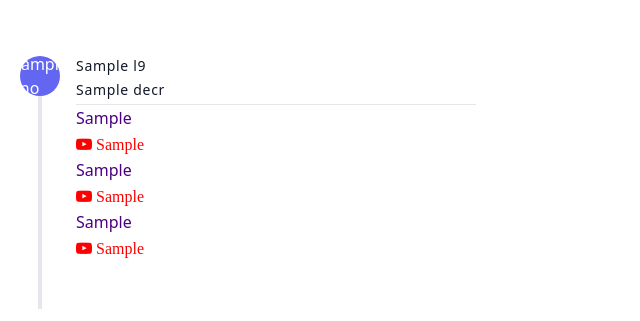
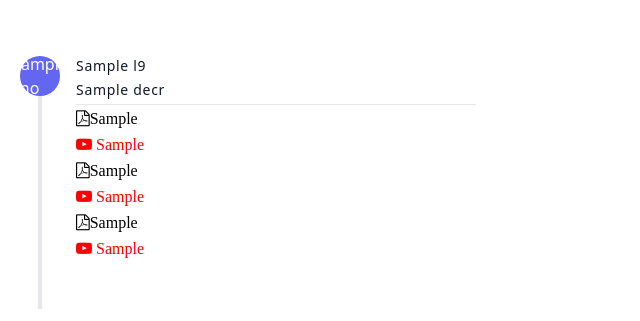
Before and after one commit to AxayPatoliya/Online-school, a Python web app: template templates/list_9.html in a window 1280 px wide. Shown: the part 144-465 px from the top of the page, without its empty margins (0-640 px from the left). Run offline with Jinja, Linux system fonts and the light colour scheme; the template is opened without the code that fills it: most values are stand-ins (such as "Sample title", 1, 10 or a date in 2020).

Commit message:
make it better

```diff
--- a/templates/list_9.html
+++ b/templates/list_9.html
@@ -26,7 +26,7 @@
               <hr style="color: lightblue;">
 
               <p class="leading-relaxed">
-                  <a style="color:indigo;" target="_blank" type="button" href="{{ url_for('static', filename=fname) }}">{{l9.pdf_decr1}}</a>
+                  <a style="color:indigo;" target="_blank" type="button" href="{{ url_for('static', filename=fname) }}"><i style="color: black;" class="fa fa-file-pdf-o">{{l9.pdf_decr1}}</i></a>
               </p>
 
               <p class="leading-relaxed">
@@ -34,7 +34,7 @@
             </p>
 
               <p class="leading-relaxed">
-                <a style="color:indigo;" target="_blank" type="button" href="{{ url_for('static', filename=ffname) }}">{{l9.pdf_decr2}}</a>
+                <a style="color:indigo;" target="_blank" type="button" href="{{ url_for('static', filename=ffname) }}"><i style="color: black;" class="fa fa-file-pdf-o">{{l9.pdf_decr2}}</i></a>
             </p>
 
             <p class="leading-relaxed">
@@ -42,7 +42,7 @@
             </p>
 
             <p class="leading-relaxed">
-                <a style="color:indigo;" target="_blank" type="button" href="{{ url_for('static', filename=fffname) }}">{{l9.pdf_decr3}}</a>
+                <a style="color:indigo;" target="_blank" type="button" href="{{ url_for('static', filename=fffname) }}"><i style="color: black;" class="fa fa-file-pdf-o">{{l9.pdf_decr3}}</i></a>
             </p>
 
             <p class="leading-relaxed">
```
